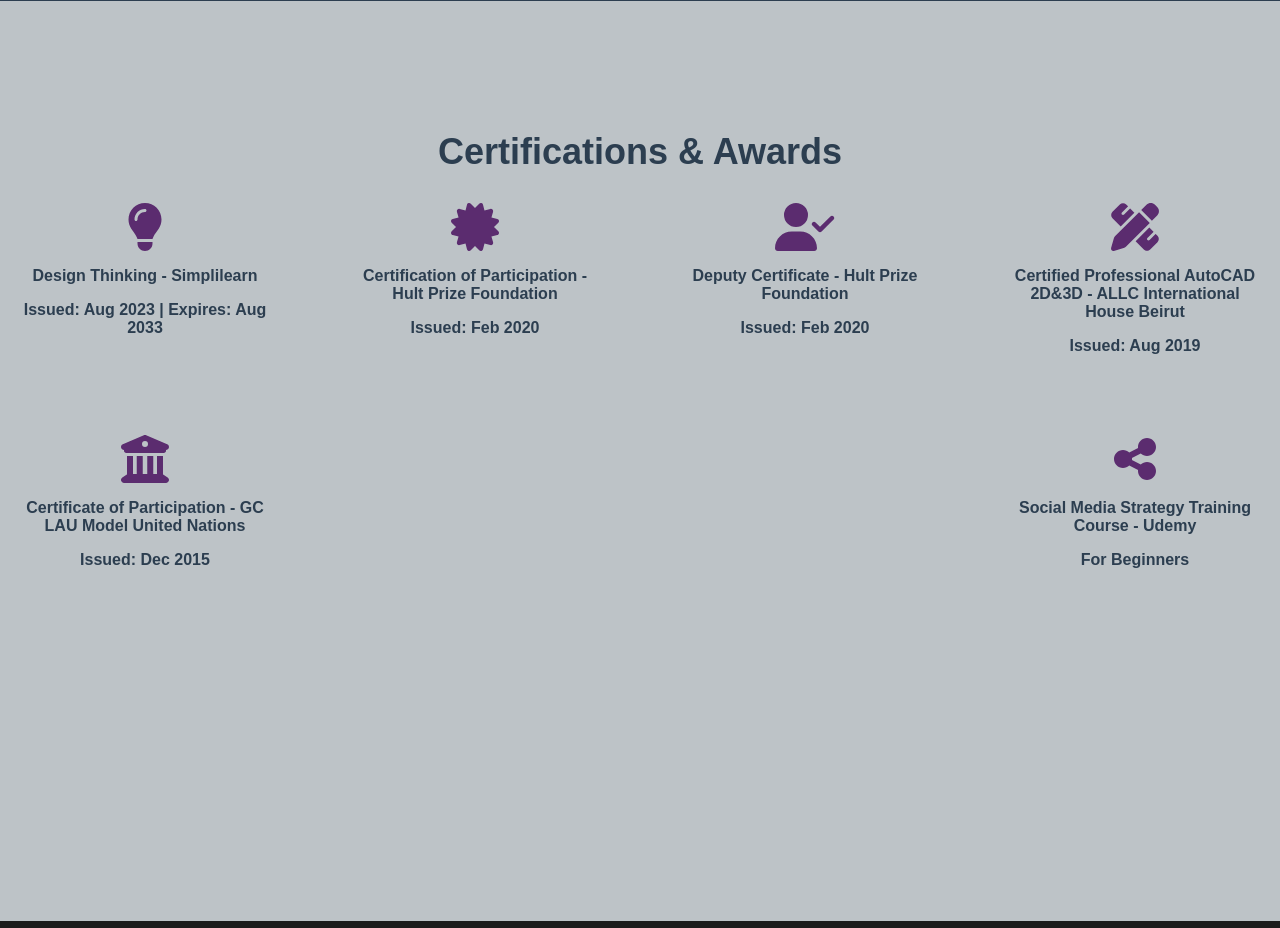
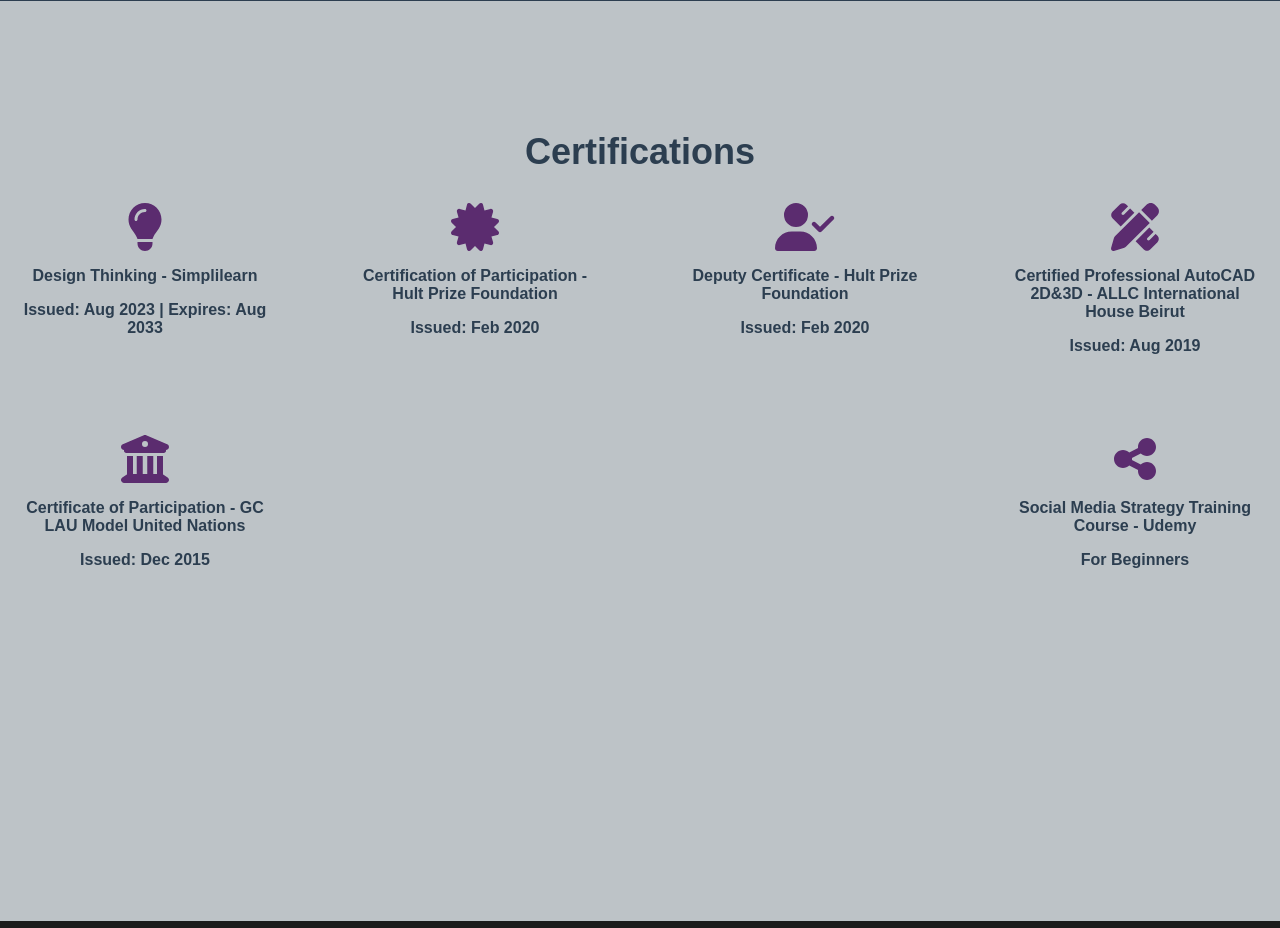
Before and after one commit to ronych123/karenaportfolio, a React (Create React App) app: page / in a window 1280 px wide. Shown: the part 6760-7688 px from the top of the page. Built offline with nearby package versions, Linux system fonts and the light colour scheme.

Commit message:
certification title changed

```diff
--- a/src/components/certifications.js
+++ b/src/components/certifications.js
@@ -7,7 +7,7 @@
     return (
         <section className="certifications">
             <div className="container">
-                <h2>Certifications & Awards</h2>
+                <h2>Certifications</h2>
                 <div className="certification-grid">
                     <div className="certification">
                         <FontAwesomeIcon icon={faLightbulb} size="3x" style={{ color: 'var(--primary-color)' }} />
```
